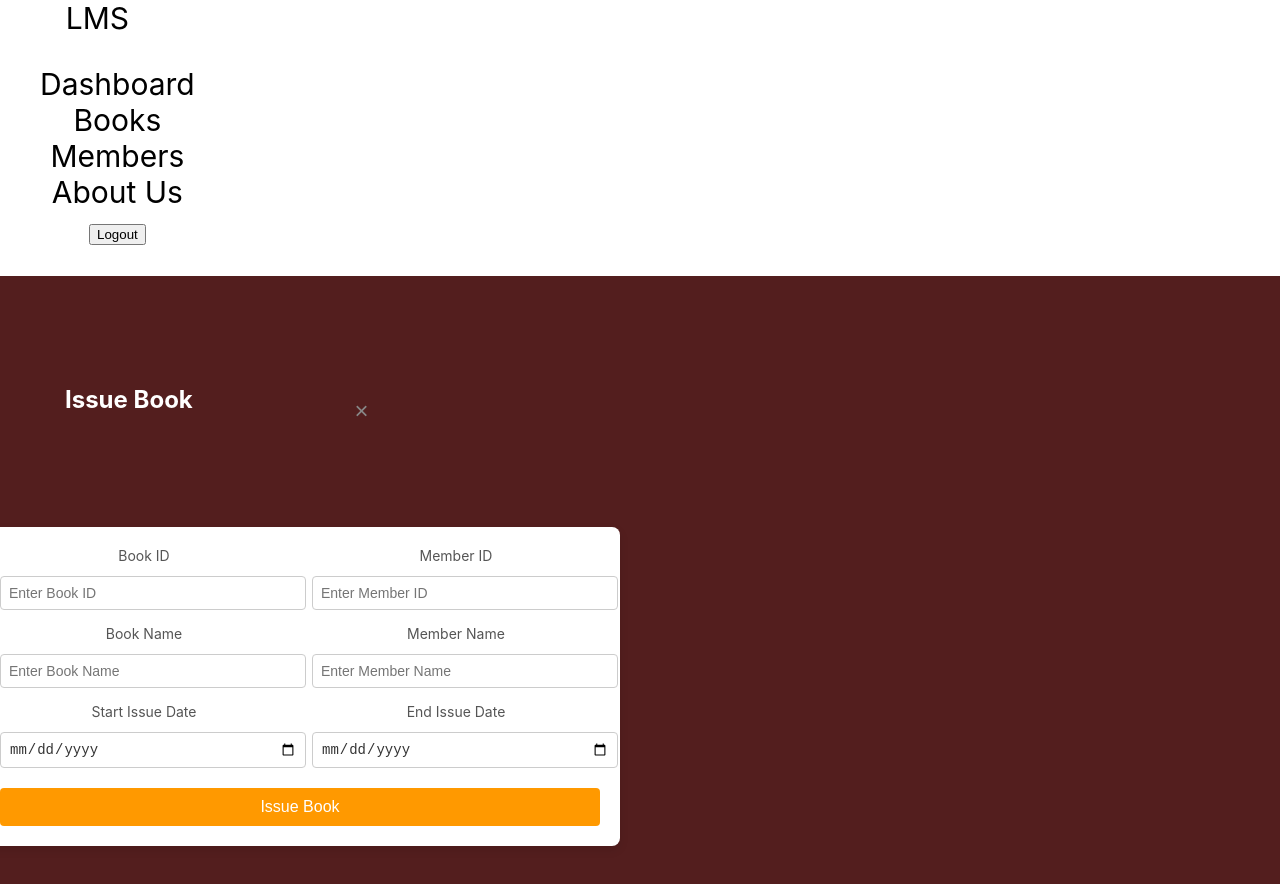
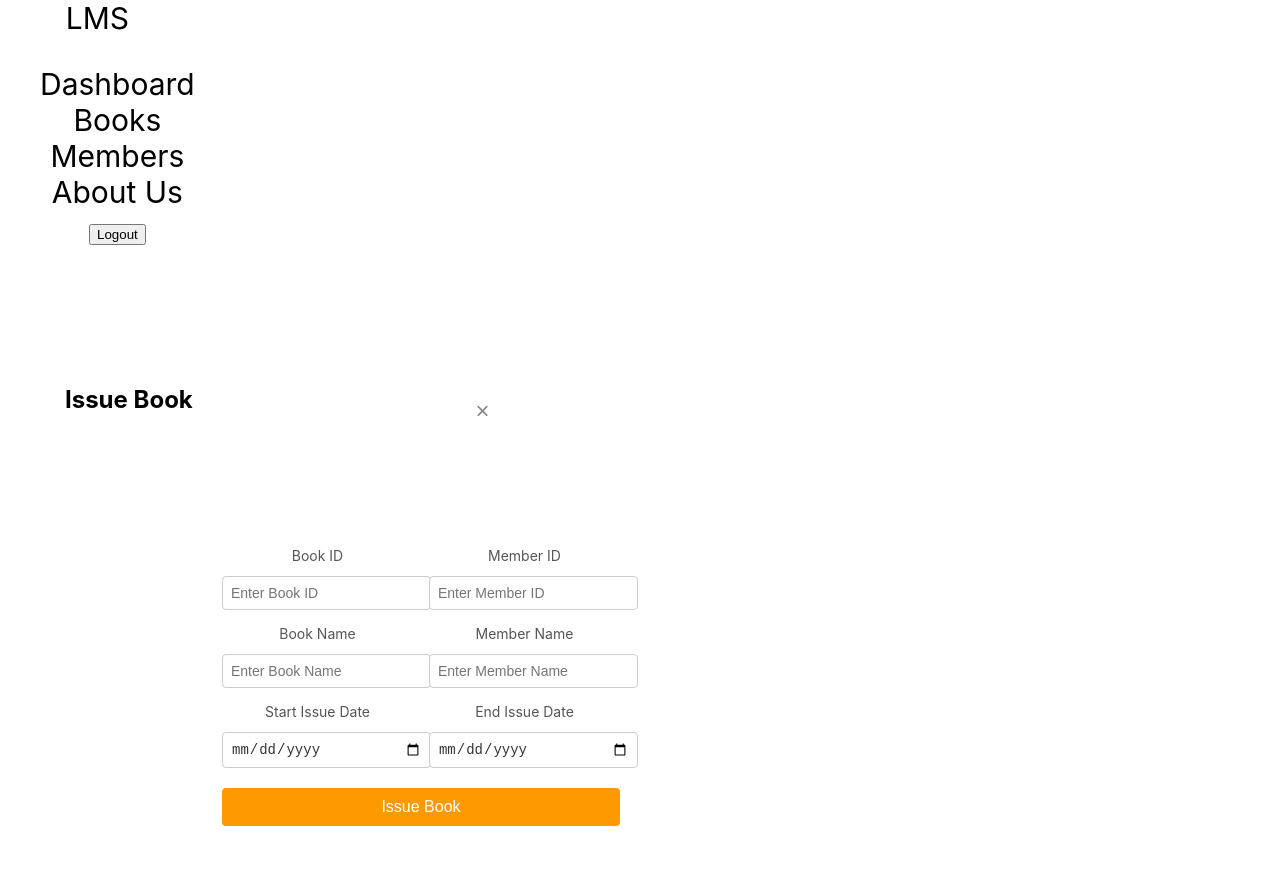
Before and after one commit to KushaRa/LMS-KaragasthalawaMV, a React (Create React App) app: page / in a window 1280 px wide. Shown: the top 884 px of the page. Built offline with nearby package versions, Linux system fonts and the light colour scheme.

Commit message:
changed css in issueBook

```diff
--- a/src/components/issueBook/issueBook.css
+++ b/src/components/issueBook/issueBook.css
@@ -2,7 +2,7 @@
 .issue-book-page {
     width: 100%;
     height: 100vh;
-    background: #440a0aea;
+    background: white;
     display: flex;
     flex-direction: column;
     justify-content: center;
@@ -23,7 +23,7 @@
   .issue-book-header h3 {
     /* margin: 0; */
     font-size: 24px;
-    color: #ffffff;
+    color: black;
     margin-top: -550px;
     margin-left: 45px;
 
@@ -43,14 +43,14 @@
     color: #333;
   }
 
-  .issue-book-form {
+  /* .issue-book-form {
     width: 100%;
     max-width: 600px;
     background: #fff;
     padding: 20px;
     border-radius: 8px;
     box-shadow: 0 4px 10px rgba(0, 0, 0, 0.1);
-  }
+  } */
 
   .form-row {
     display: flex;
```
